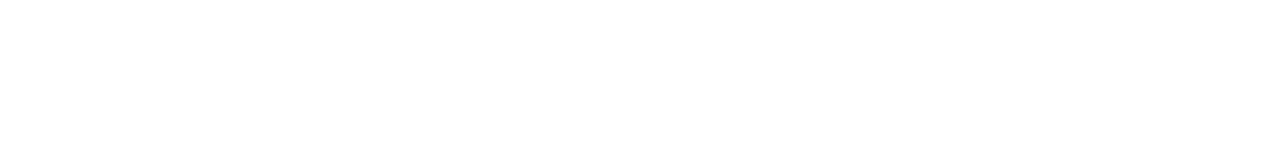
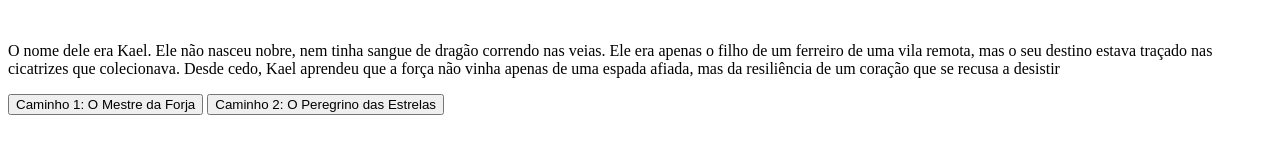
Before and after one commit to birala-lab/2025_1A_bruno, a plain HTML site: page index.html in a window 1280 px wide. Drawn offline with Linux system fonts and the light colour scheme.

Commit message:
Add files via upload

```diff
--- a/index.html
+++ b/index.html
@@ -8,6 +8,15 @@
     <link rel="styleheet" href="style.css">
 </head>
 <body>
-
+    <main>
+       <div class="passo" id="passo-0">
+        <img src="" alt="">
+        <p>O nome dele era Kael. Ele não nasceu nobre, nem tinha sangue de dragão correndo nas veias. Ele era apenas o filho de um ferreiro
+           de uma vila remota, mas o seu destino estava traçado nas cicatrizes que colecionava. Desde cedo, Kael aprendeu que a força não
+           vinha apenas de uma espada afiada, mas da resiliência de um coração que se recusa a desistir</p>
+        <button>Caminho 1: O Mestre da Forja</button>
+        <button>Caminho 2: O Peregrino das Estrelas</button>
+       </div>
+    </main>
 </body>
 </html>
```
